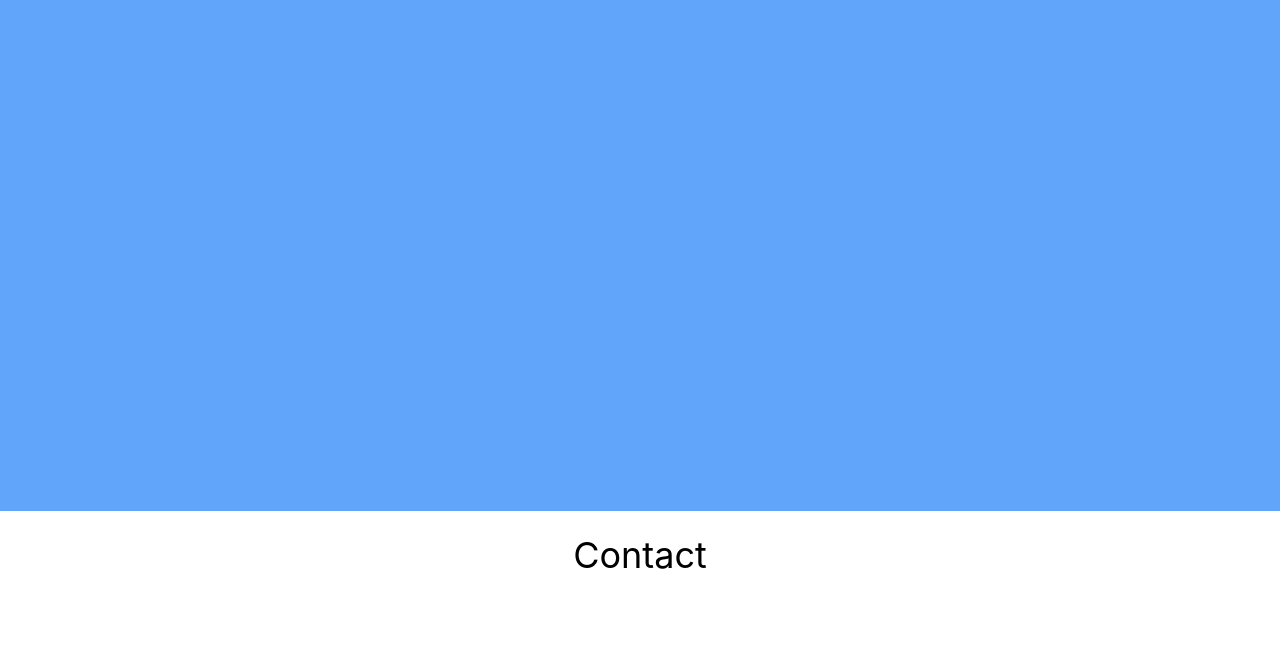
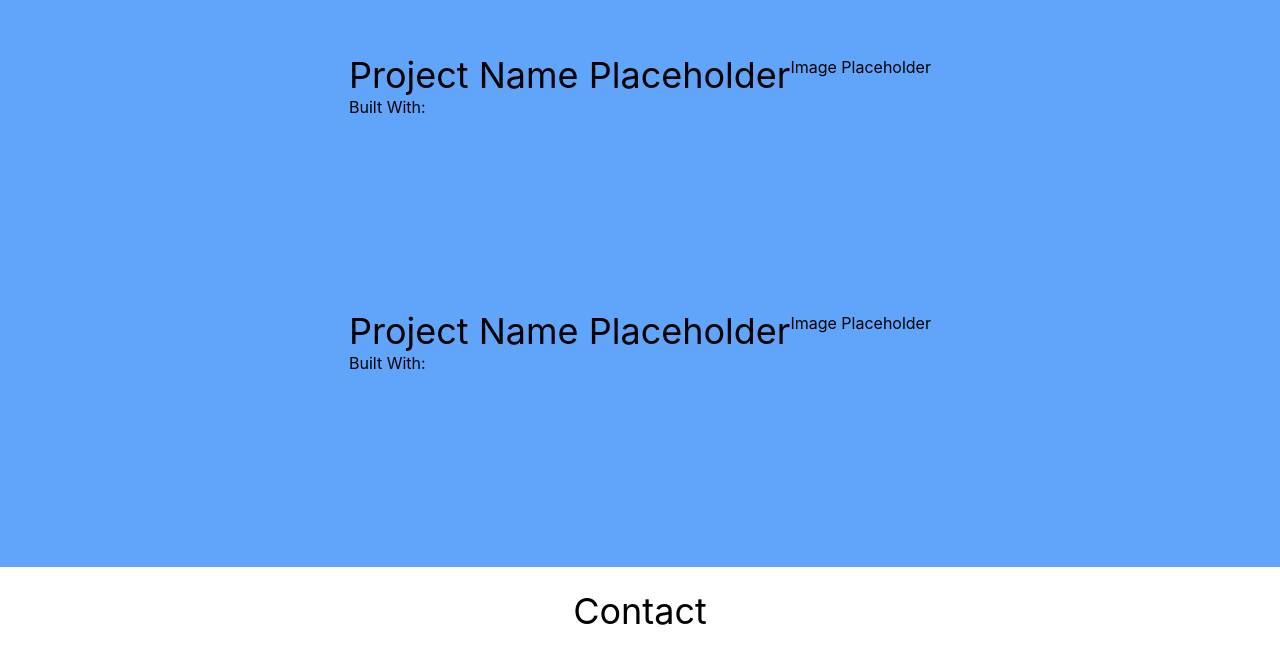
Before and after one commit to DeletedC/portfolio-express, a React (Create React App) app: page / in a window 1280 px wide. Shown: the part 2689-3352 px from the top of the page. Built offline with nearby package versions, Linux system fonts and the light colour scheme.

Commit message:
Added placeholder projects

```diff
--- a/src/components/Projects.js
+++ b/src/components/Projects.js
@@ -5,7 +5,9 @@ const Projects = () => {
     <div>
       <h1 className='text-center p-6'>Projects</h1>
 
-      <ProjectDiv name='Project Name Placeholder' tech={['javascript', 'linux']}></ProjectDiv>
+      <ProjectDiv name='Project Name Placeholder' tech={['javascript', 'linux']} />
+      <ProjectDiv name='Project Name Placeholder'tech={['javascript', 'react']} />
+      <ProjectDiv name='Project Name Placeholder' tech={['python', 'mongoDB']} />
     </div>
   );
 }
```
